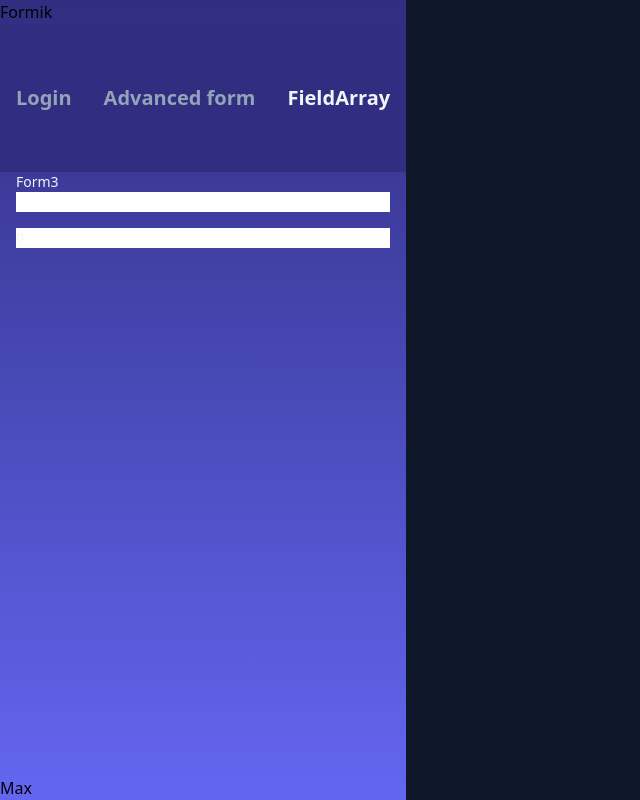
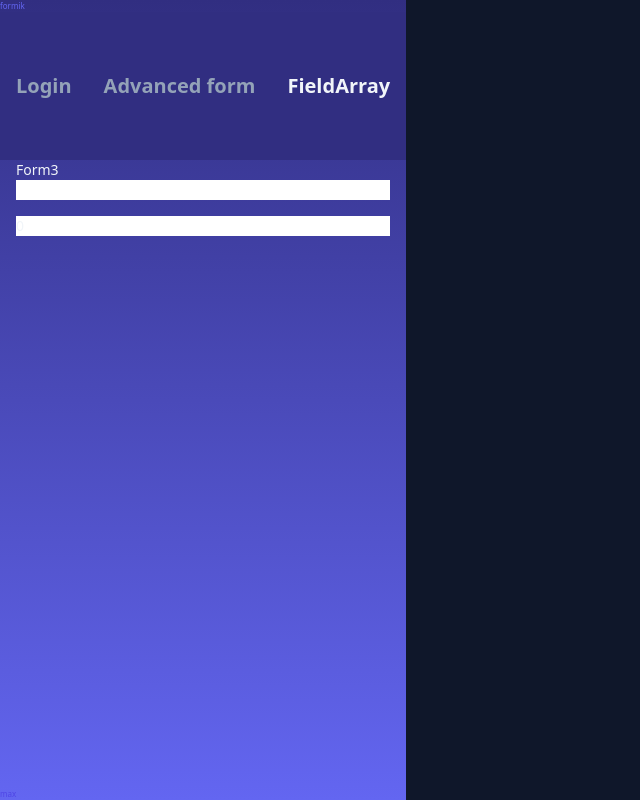
Before and after one commit to maxzz/forms-formik, a React (Vite) app: page / in a window 1280 px wide. Shown: the whole page, without its empty margins (0-640 px from the left). Built offline with nearby package versions, Linux system fonts and the light colour scheme.

Commit message:
WIP. app. update frontend

```diff
--- a/src/App.tsx
+++ b/src/App.tsx
@@ -5,13 +5,13 @@ export function App() {
         <div className="h-screen bg-gradient-to-b from-indigo-900 to-indigo-500 grid grid-cols-[max-content_1fr]">
 
             <div className="flex flex-col">
-                <header>
-                    Formik
+                <header className="text-[0.5rem] text-indigo-500">
+                    formik
                 </header>
                 <div className="flex-1">
                     <Page />
                 </div>
-                <footer>Max</footer>
+                <footer className="text-[0.5rem] text-indigo-600">max</footer>
             </div>
 
             <div className="bg-slate-900"></div>
```
